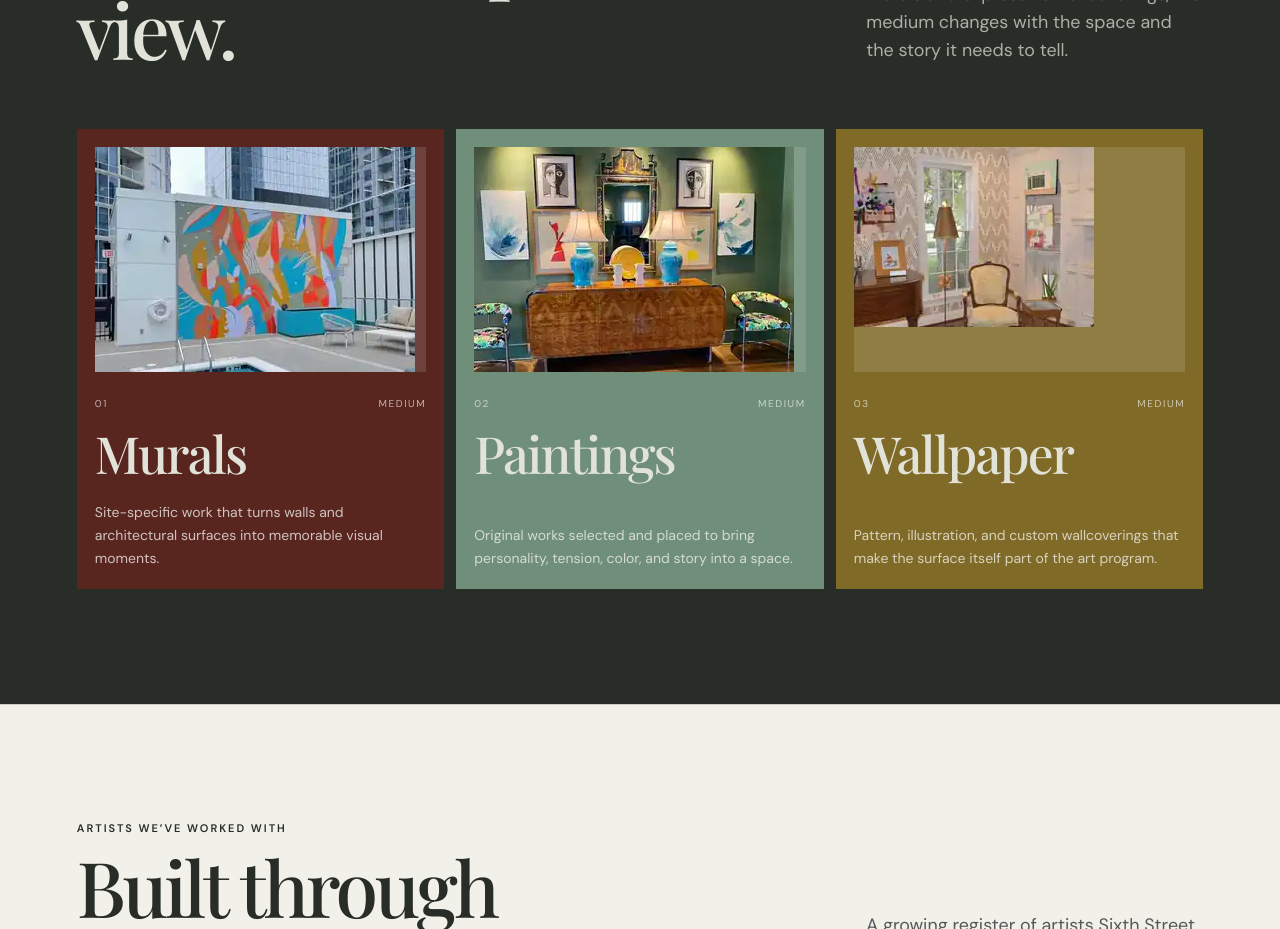
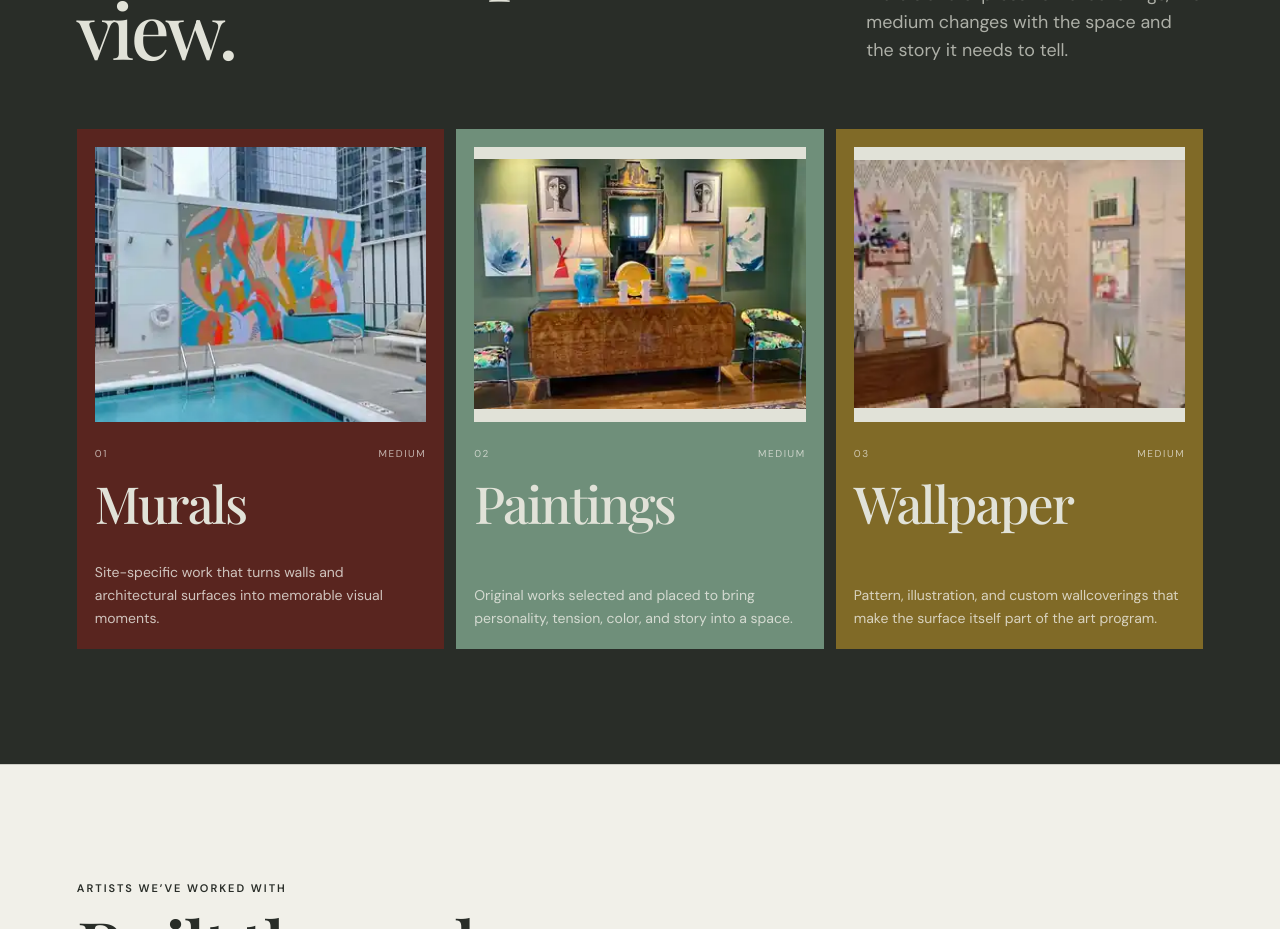
Before and after one commit to Melvinator32/blank-canvas-joy-595, a React (Vite) app in the folder artifacts/sixth-street-creative/: page / in a window 1280 px wide. Shown: the part 2680-3609 px from the top of the page. Built offline with nearby package versions, Linux system fonts and the light colour scheme; a web font is replaced by a local one.

Commit message:
Show full medium photography without cropping

```diff
--- a/artifacts/sixth-street-creative/src/mediums.css
+++ b/artifacts/sixth-street-creative/src/mediums.css
@@ -40,7 +40,7 @@
 }
 
 .medium-card {
-  min-height: 460px;
+  min-height: 520px;
   padding: 18px;
   display: flex;
   flex-direction: column;
@@ -48,40 +48,25 @@
   overflow: hidden;
 }
 
-.medium-visual {
-  position: relative;
-  height: 225px;
-  overflow: hidden;
-  margin-bottom: 24px;
-  background: rgba(241, 240, 233, .14);
-}
-
-.medium-shape {
-  position: absolute;
-  inset: 0;
-}
-
 .medium-card.murals { background: #59251F; }
 .medium-card.paintings { background: #6F8F7A; }
 .medium-card.wallpaper { background: #806A27; }
 
-.medium-card.murals .medium-shape {
-  background:
-    linear-gradient(135deg, transparent 0 20%, rgba(225,226,216,.55) 20% 35%, transparent 35% 52%, rgba(181,82,60,.7) 52% 69%, transparent 69%),
-    linear-gradient(35deg, rgba(166,156,137,.35), transparent);
+.medium-visual {
+  height: 275px;
+  overflow: hidden;
+  margin-bottom: 24px;
+  background: #E1E2D8;
+  display: grid;
+  place-items: center;
 }
 
-.medium-card.paintings .medium-shape {
-  background:
-    radial-gradient(circle at 32% 38%, rgba(89,37,31,.72) 0 16%, transparent 17%),
-    radial-gradient(circle at 70% 65%, rgba(225,226,216,.6) 0 22%, transparent 23%),
-    linear-gradient(120deg, rgba(119,120,90,.5), transparent 65%);
-}
-
-.medium-card.wallpaper .medium-shape {
-  background:
-    repeating-linear-gradient(45deg, rgba(225,226,216,.35) 0 18px, transparent 18px 36px),
-    repeating-linear-gradient(-45deg, rgba(181,82,60,.3) 0 16px, transparent 16px 32px);
+.medium-visual img {
+  width: 100%;
+  height: 100%;
+  object-fit: contain;
+  object-position: center;
+  display: block;
 }
 
 .medium-meta {
@@ -116,6 +101,10 @@
   }
 
   .medium-card {
-    min-height: 380px;
+    min-height: 440px;
+  }
+
+  .medium-visual {
+    height: clamp(240px, 58vw, 420px);
   }
 }
```
